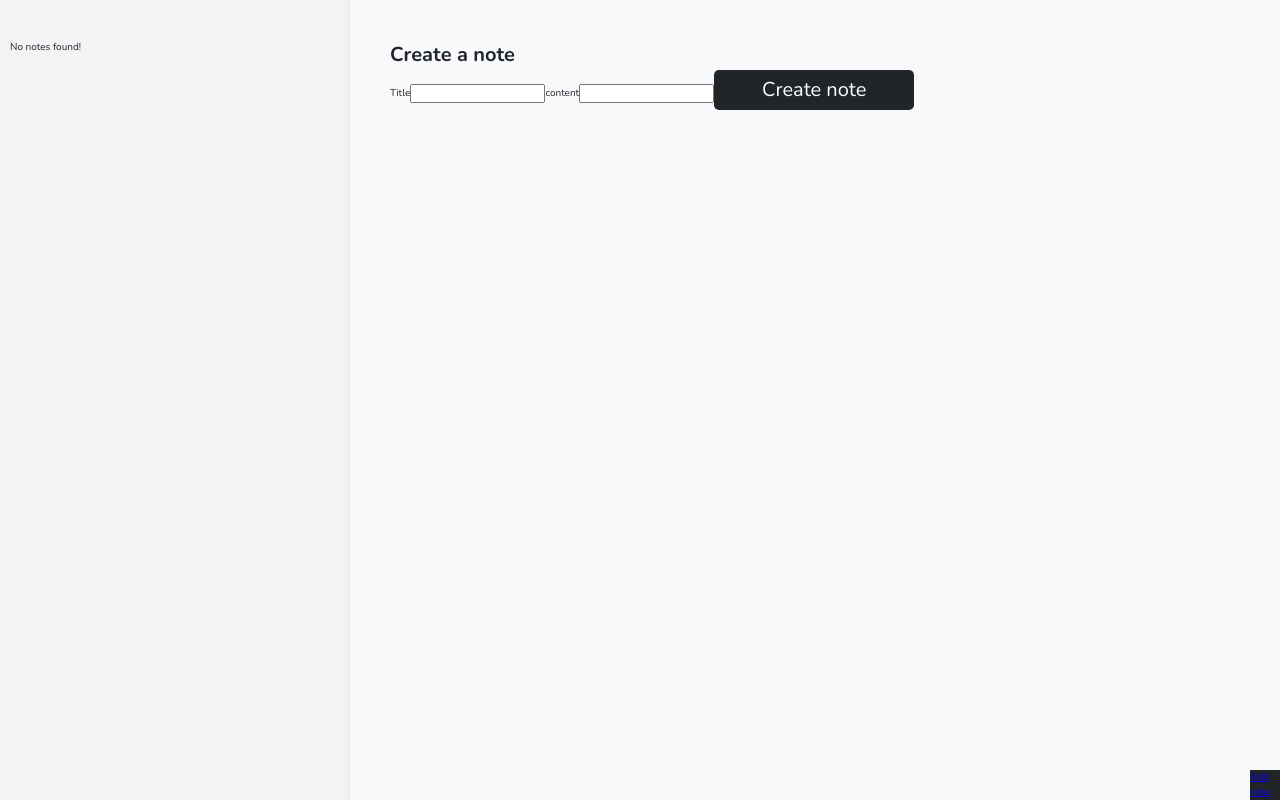
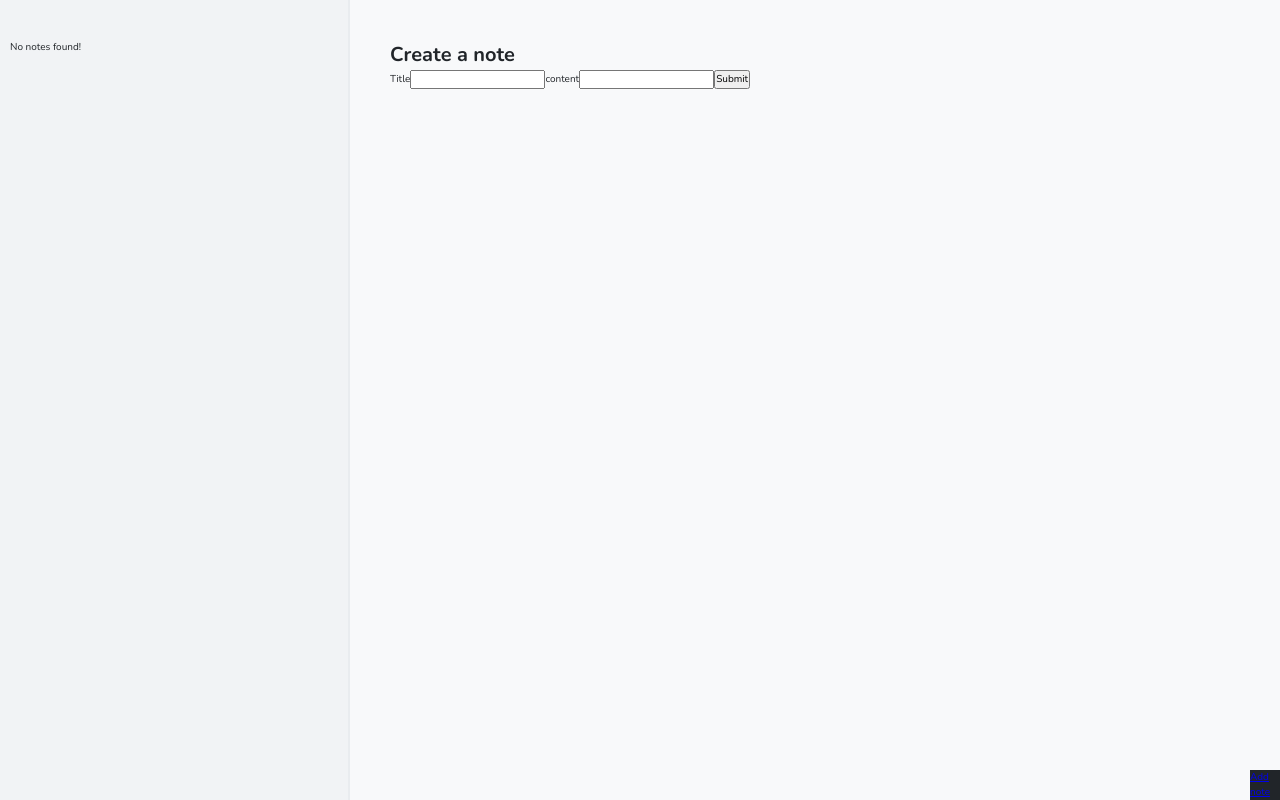
Before and after one commit to brandon-carlisle/notia, a React (Vite) app: page / in a window 1280 px wide. Built offline with nearby package versions, Linux system fonts and the light colour scheme.

Commit message:
Removed unused btn + name refactor

```diff
--- a/src/components/Buttons/Button.jsx
+++ /dev/null
@@ -1,11 +0,0 @@
-import styles from './Button.module.css';
-
-function Button({ text, type }) {
-  return (
-    <button type={`${type ? type : 'button'}`} className={styles.button}>
-      {text}
-    </button>
-  );
-}
-
-export default Button;
--- a/src/components/Buttons/Button.module.css
+++ /dev/null
@@ -1,15 +0,0 @@
-.button {
-  transition: all 0.1s;
-  cursor: pointer;
-  border: none;
-  border-radius: 5px;
-  background-color: var(--oc-gray-9);
-  padding: 0.5rem;
-  width: 20rem;
-  color: var(--oc-white);
-  font-size: 2rem;
-}
-
-.button:active {
-  transform: translateY(-5%);
-}
--- a/src/components/Sidebar/Sidebar.jsx
+++ b/src/components/Sidebar/Sidebar.jsx
@@ -1,7 +1,5 @@
-import { Link } from 'react-router-dom';
-
-import NotePreview from './NotePreview';
 import styles from './Sidebar.module.css';
+import SidebarItem from './SidebarItem';
 
 function Sidebar({ notes }) {
   let notesSortedByDate;
@@ -18,7 +16,7 @@ function Sidebar({ notes }) {
       {notes && (
         <ul>
           {notesSortedByDate.map((note) => (
-            <NotePreview key={note.id} title={note.title} id={note.id} />
+            <SidebarItem key={note.id} title={note.title} id={note.id} />
           ))}
         </ul>
       )}
--- a/src/components/Sidebar/NotePreview.jsx
+++ b/src/components/Sidebar/SidebarItem.jsx
@@ -1,8 +1,8 @@
 import { Link } from 'react-router-dom';
 
-import styles from './NotePreview.module.css';
+import styles from './SidebarItem.module.css';
 
-function NotePreview({ title, id }) {
+function SidebarItem({ title, id }) {
   return (
     <li className={styles.preview}>
       <Link to={`/notes/${id}`}>{title}</Link>
@@ -10,4 +10,4 @@ function NotePreview({ title, id }) {
   );
 }
 
-export default NotePreview;
+export default SidebarItem;
--- a/src/routes/create-note.jsx
+++ b/src/routes/create-note.jsx
@@ -1,6 +1,5 @@
 import { Form, redirect } from 'react-router-dom';
 
-import Button from '../components/Buttons/Button';
 import { createNote } from '../lib/notes';
 
 function CreateNotePage() {
@@ -14,7 +13,9 @@ function CreateNotePage() {
         <label htmlFor="content">content</label>
         <input type="text" id="content" name="content" />
 
-        <Button text="Create note" type="submit" />
+        <button text="Create note" type="submit">
+          Submit
+        </button>
       </Form>
     </main>
   );
```
Also changed, not shown: src/components/Sidebar/SidebarItem.module.css (renamed from src/components/Sidebar/NotePreview.module.css).
